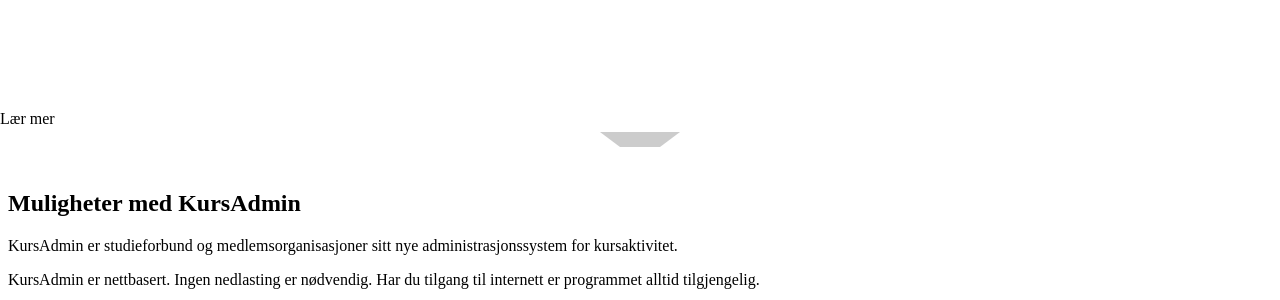
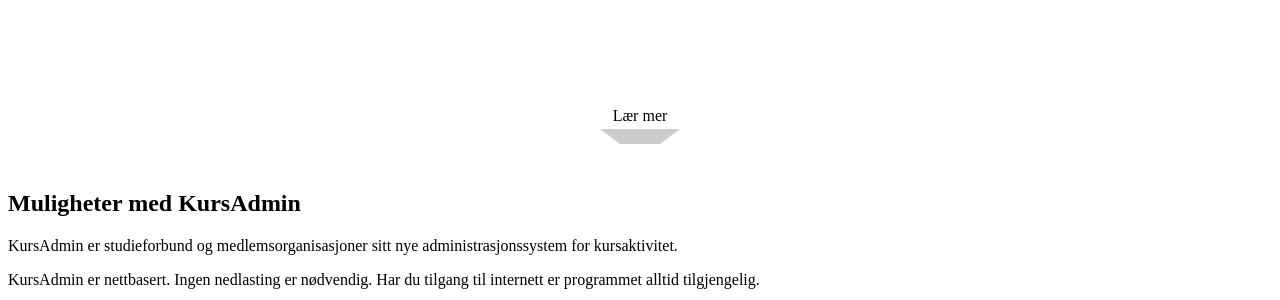
Before and after one commit to vofo-no/KursAdmin.org, a Jekyll site: the page built from index.md, in a window 1280 px wide. Shown: the part 738-1038 px from the top of the page. Built offline with Jekyll 4.4.1, drawn with Linux system fonts in a browser that asks for light colours; nearby versions of some CDN libraries; a style sheet for code colours, icons or effects is not loaded.

Commit message:
Update site.css

```diff
--- a/css/site.css
+++ b/css/site.css
@@ -1,6 +1,6 @@
 html, body, .banner {
   height: 100%;
-  min-height: 400px;
+  min-height: 600px;
 }
 header div.banner {
   display: table;
@@ -16,11 +16,14 @@ header div.banner div.center {
 header div.banner img { width: 100%; max-width: 600px; }
 header div.banner h2 { line-height: 1.5; font-size: 20px; }
 header div.banner button.btn-lg { padding: 15px 16px;font-size: 18px; }
+div.scroll-down: display: none;
 @media (min-width:480px){
 	header div.banner button.btn-lg { padding: 17px 25px;font-size: 22px; }
 	header div.banner h2 { line-height: 1.5; font-size: 24px; }}
 @media (min-width:768px){
 	header div.banner button.btn-lg { padding: 18px 32px;font-size: 26px; }
 	header div.banner h2 { line-height: 1.5; font-size: 30px; }}
-div.scroll-down { cursor: pointer;position: absolute;bottom: 15px;width: 100%;left: 0;right: 0; }
-div.scroll-down div.arrow { border-top: 15px solid #ccc;border-right: 20px solid transparent;border-left: 20px solid transparent;width: 40px;margin: 4px auto auto;}
+@media (min-height:600px) {
+	div.scroll-down { display:block; cursor: pointer;position: absolute;bottom: -15px;width: 100%;left: 0;right: 0; height: 50px; margin: 20px 0; text-align: center; }
+	div.scroll-down div.arrow { border-top: 15px solid #ccc;border-right: 20px solid transparent;border-left: 20px solid transparent;width: 40px;margin: 4px auto auto;}
+}
```
